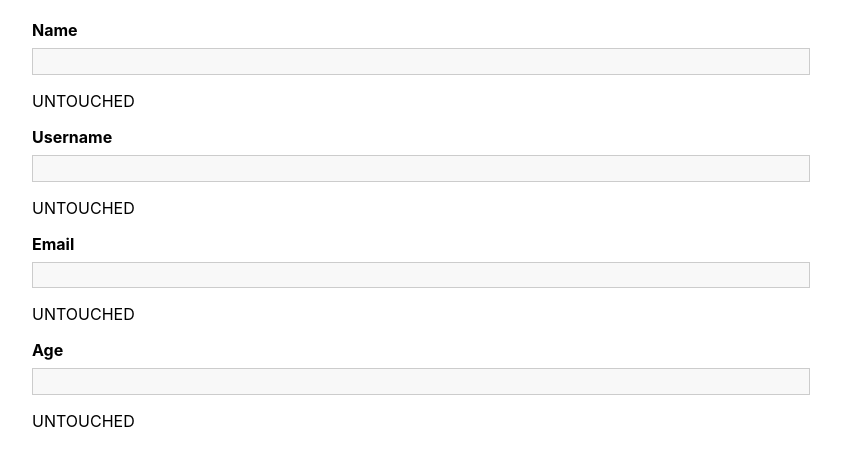
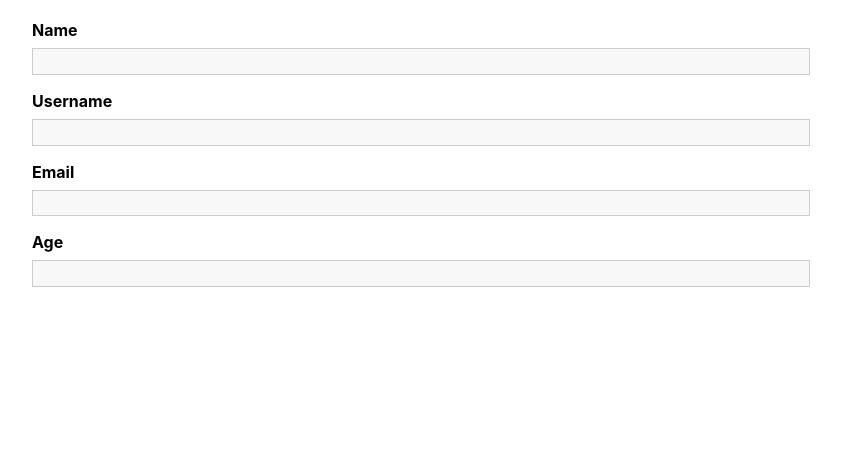
Before and after one commit to MJSahebnasi/IE-assignments, a React (Create React App) app in the folder HW3 - React1/input-validation/: page / in a window 1280 px wide. Shown: the top 466 px of the page, without its empty margins (224-1065 px from the left). Built offline with nearby package versions, Linux system fonts and the light colour scheme.

Commit message:
almost DONE - focus/blur remaining

```diff
--- a/HW3 - React1/input-validation/src/input.js
+++ b/HW3 - React1/input-validation/src/input.js
@@ -71,7 +71,7 @@ const Input = props => {
       <label>{props.label}</label>
       <input onChange={handleChange} onFocus={handleFocus} onBlur={handleBlur}/>
       <p>{errorMessage}</p>
-      <p>{state}</p>
+      {/* <p>{state}</p> */}
     </div>
   )
 };
```
